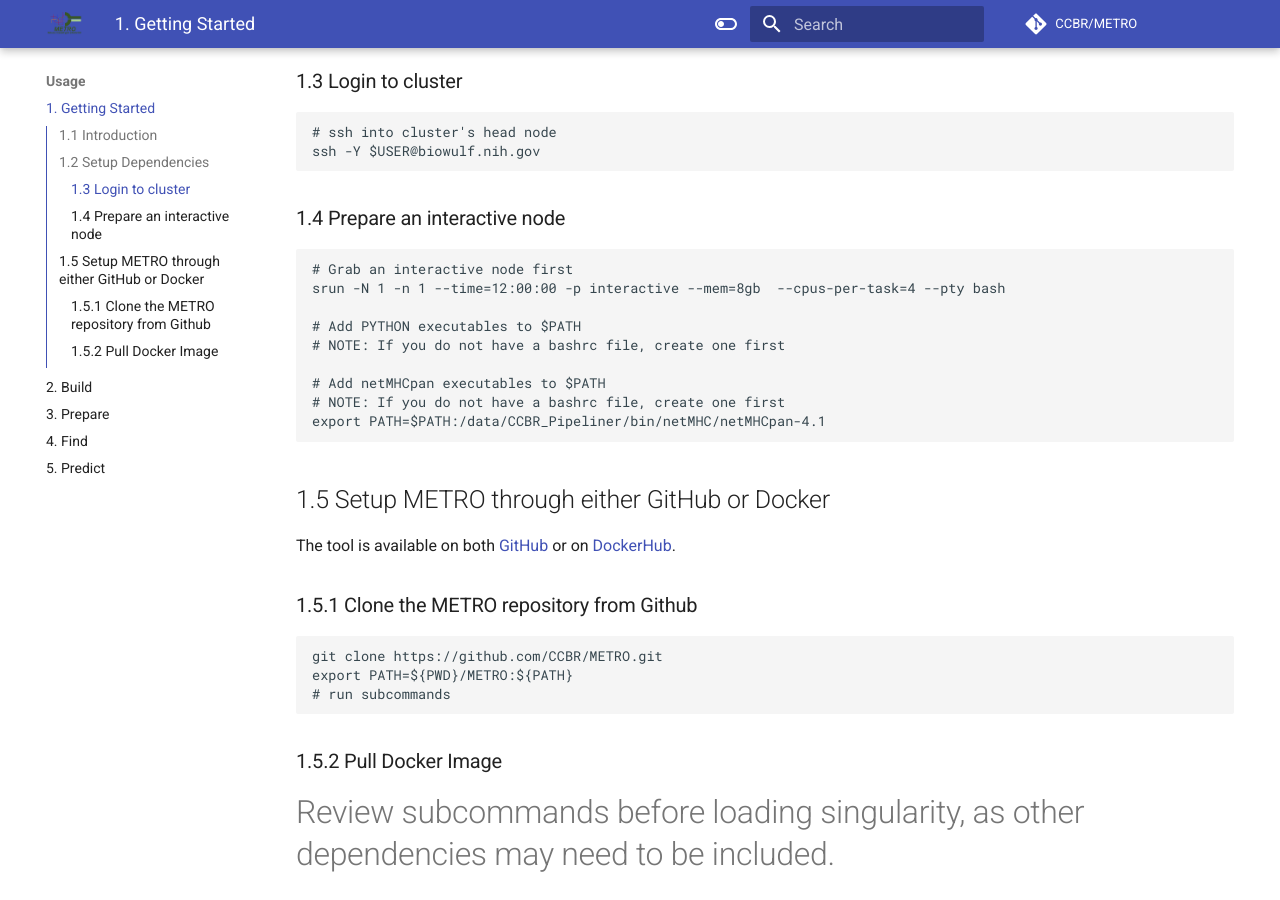
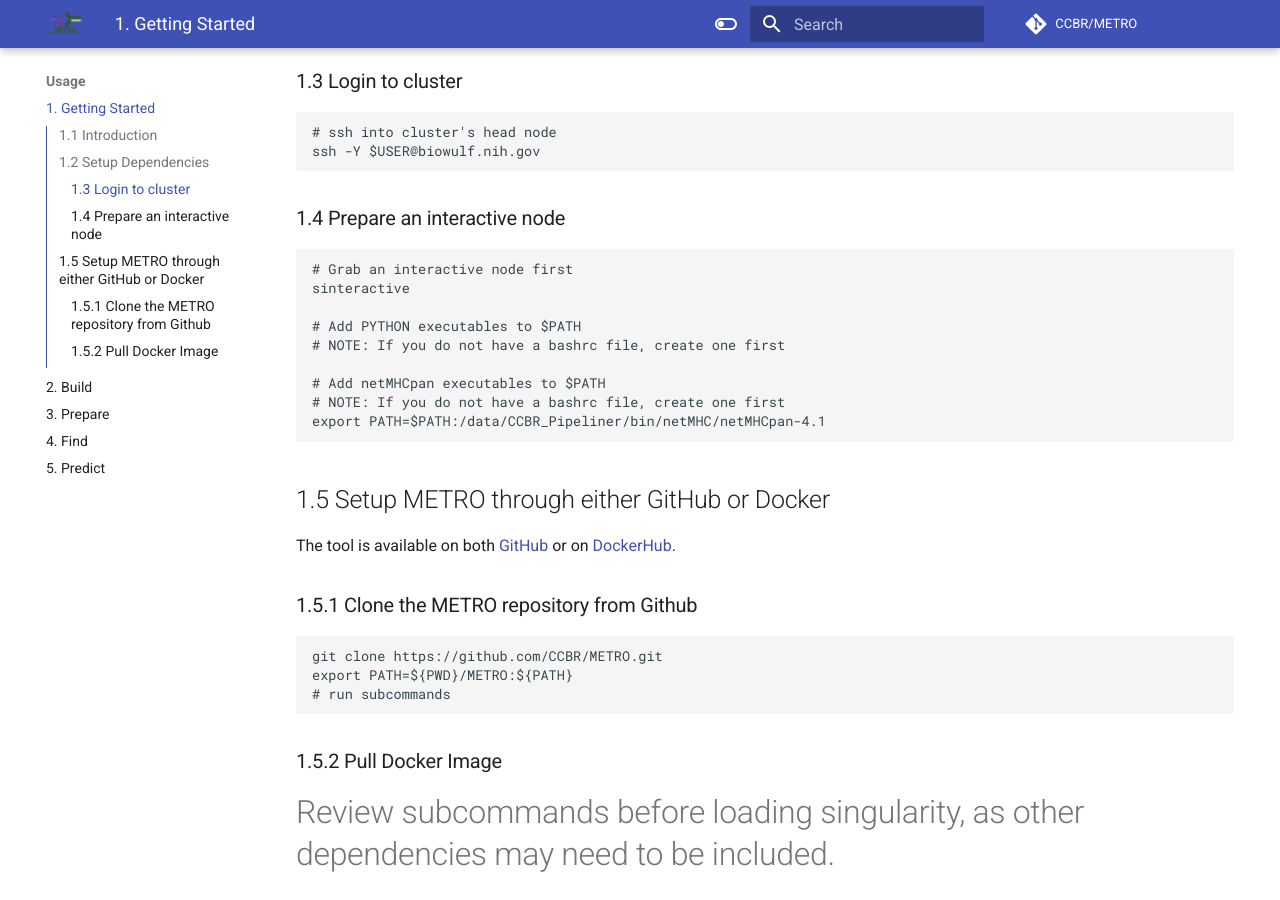
Before and after one commit to CCBR/METRO, an MkDocs documentation site: the page built from docs/METRO/getting-started.md, in a window 1280 px wide and 900 px high, scrolled down 1038 px. Built offline with MkDocs 1.6.1 and Material for MkDocs 9.7.7, drawn with Linux system fonts in a browser that asks for light colours; comment, search, counter and statistics services are not loaded; the version menu is left out.

Commit message:
srun changed to sinteractive upon request from Wolfgang

````diff
--- a/docs/METRO/getting-started.md
+++ b/docs/METRO/getting-started.md
@@ -34,7 +34,7 @@
 ### 1.4 Prepare an interactive node
 ```
 # Grab an interactive node first
-srun -N 1 -n 1 --time=12:00:00 -p interactive --mem=8gb  --cpus-per-task=4 --pty bash
+sinteractive
 
 # Add PYTHON executables to $PATH
 # NOTE: If you do not have a bashrc file, create one first
````
